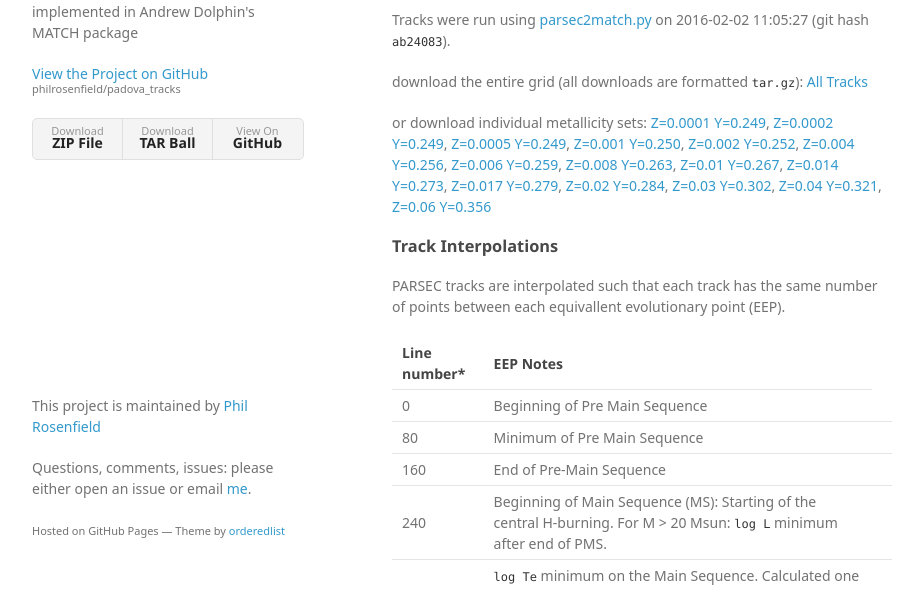
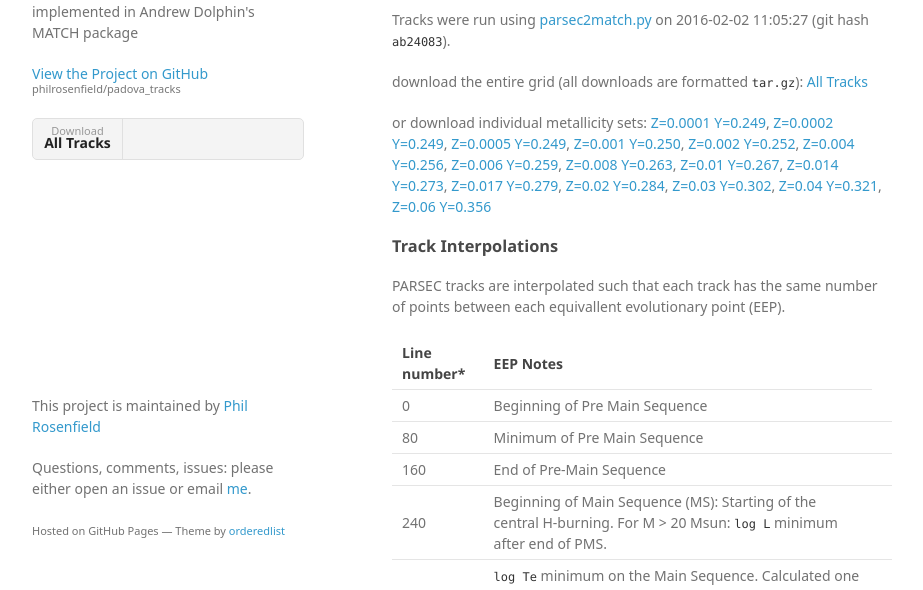
Before and after one commit to philrosenfield/padova_tracks, a plain HTML site: page index.html in a window 1280 px wide. Shown: the part 190-780 px from the top of the page, without its empty margins (178-1101 px from the left). Drawn offline with Linux system fonts and the light colour scheme; a web font is replaced by a local one.

Commit message:
Update index.html

```diff
--- a/index.html
+++ b/index.html
@@ -22,9 +22,7 @@
 
 
         <ul>
-          <li><a href="https://github.com/philrosenfield/padova_tracks/zipball/master">Download <strong>ZIP File</strong></a></li>
-          <li><a href="https://github.com/philrosenfield/padova_tracks/tarball/master">Download <strong>TAR Ball</strong></a></li>
-          <li><a href="https://github.com/philrosenfield/padova_tracks">View On <strong>GitHub</strong></a></li>
+          <li><a href="https://www.cfa.harvard.edu/~prosenfi/parsec/alltracks.tar.gz">Download <strong>All Tracks</strong></a></li>
         </ul>
       </header>
       <section>
```
